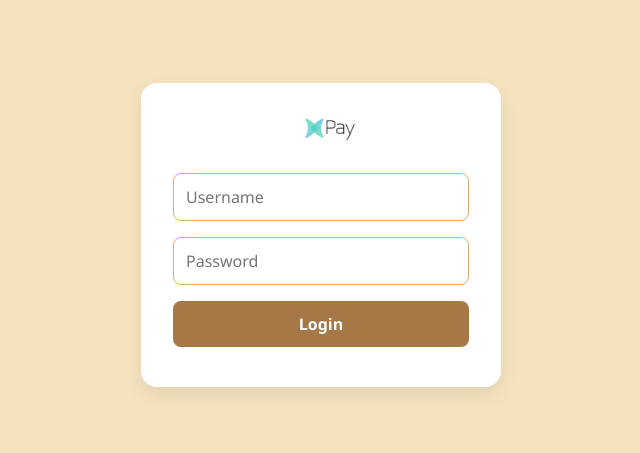
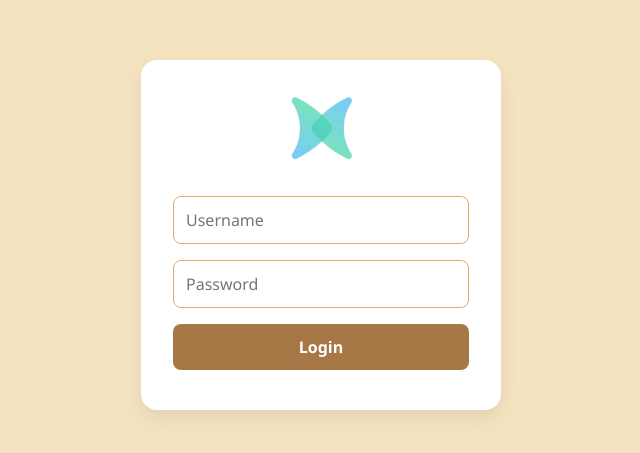
Before and after one commit to mazharmecci/XPAY, a plain HTML site: page login.html in a window 1280 px wide. Shown: the part 165-618 px from the top of the page, without its empty margins (319-959 px from the left). Drawn offline with nearby package versions, Linux system fonts and the light colour scheme.

Commit message:
Update login.html

```diff
--- a/login.html
+++ b/login.html
@@ -12,7 +12,7 @@
 <body class="login-page">
   <main class="login-wrapper">
     <div class="login-box">
-      <img src="images/xpay.png" alt="XPAY Logo" class="login-logo" />
+      <img src="images/xpay-icon.png" alt="XPAY Logo" class="login-logo" />
       <form id="loginForm" class="login-form">
         <input type="text" id="username" class="login-input" placeholder="Username" required />
         <input type="password" id="password" class="login-input" placeholder="Password" required />
```
